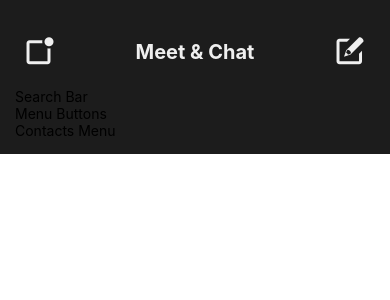
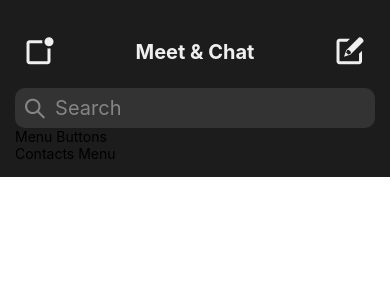
Before and after one commit to gimnakatugampala/rn-signal-clone, a React Native app: screen / in a window 390 px wide. Shown: the top 300 px of the page. Built offline with nearby package versions, Linux system fonts and the light colour scheme.

Commit message:
search bar

```diff
--- a/components/SearchBar.js
+++ b/components/SearchBar.js
@@ -1,12 +1,28 @@
 import React from 'react'
 import { StyleSheet, Text, View } from 'react-native'
+import Fontisto from 'react-native-vector-icons/Fontisto'
 
 export default function SearchBar() {
     return (
-        <View>
-            <Text>Search Bar</Text>
+        <View style={styles.container}>
+            <Fontisto name="search" size={20} color={'#858585'} />
+            <Text style={styles.textSearchBar}>Search</Text>
         </View>
     )
 }
 
-const styles = StyleSheet.create({})
+const styles = StyleSheet.create({
+    container:{
+        backgroundColor:'#333',
+        flexDirection:'row',
+        paddingHorizontal:10,
+        height:40,
+        alignItems:'center',
+        borderRadius:10
+    },
+    textSearchBar:{
+        color:'#858585',
+        paddingLeft:10,
+        fontSize:20
+    }
+})
```
